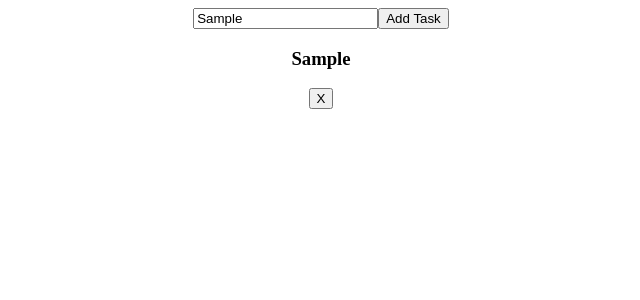
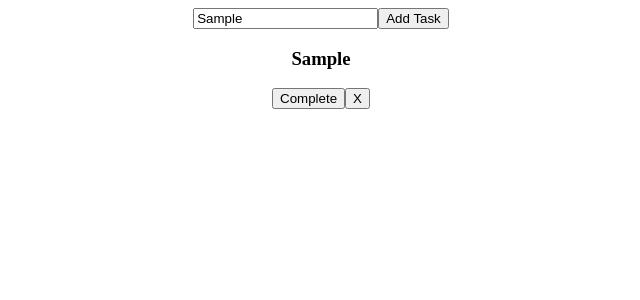
Before and after one commit to uchexm/reacta, a React (Create React App) app: page / in a window 1280 px wide. Both pictures are taken after typing "Sample" into the empty fields and a click on the button "Add Task". Shown: the top 300 px of the page, without its empty margins (319-959 px from the left). Built offline with nearby package versions, Linux system fonts and the light colour scheme.

Commit message:
Todo list

```diff
--- a/src/App.js
+++ b/src/App.js
@@ -1,5 +1,6 @@
 import "./App.css";
 import { useState } from "react";
+import { Task } from "./Task";
 
 function App(){
   const [todos, setTodos] = useState([]);
@@ -13,8 +14,19 @@
     const task = {
       id: todos.length === 0 ? 1 : todos[todos.length - 1].id + 1,
       taskName: newTask,
+      completed: false,
     };
     setTodos([...todos, task])
+  };
+
+  const completeTodo = (id) => {
+    setTodos(todos.map((todo)=>{
+      if(todo.id === id){
+        return{...todos, completed: true};
+      }else{
+        return todo;
+      }
+    }))
   };
 
   const deleteTask = (id) => {
@@ -29,12 +41,7 @@
       </div>
       <div className="list">
         {todos.map((todo)=>{
-          return (
-            <div>
-              <h3>{todo.taskName}</h3>
-              <button onClick={()=>deleteTask(todo.id)}>X</button>
-            </div>
-          )
+          return <Task taskName={todo.taskName} id={todo.id} deleteTask={deleteTask} completed={todo.completed} completeTodo={completeTodo}/>
         })}
       </div>
     </div>
--- /dev/null
+++ b/src/Task.js
@@ -0,0 +1,9 @@
+export const Task = (props) => {
+  return (
+    <div className="task" style={{backgroundColor: props.completed ? "green" : "white"}}>
+      <h3>{props.taskName}</h3>
+      <button onClick={()=> props.completeTodo(props.id)}>Complete</button>
+      <button onClick={()=> props.deleteTask(props.id)}>X</button>
+    </div>
+  );
+};
```
